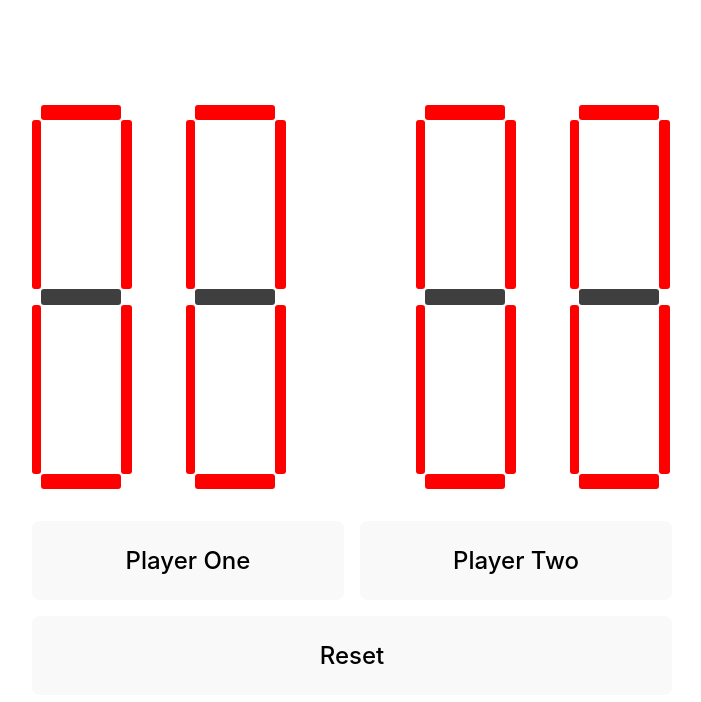
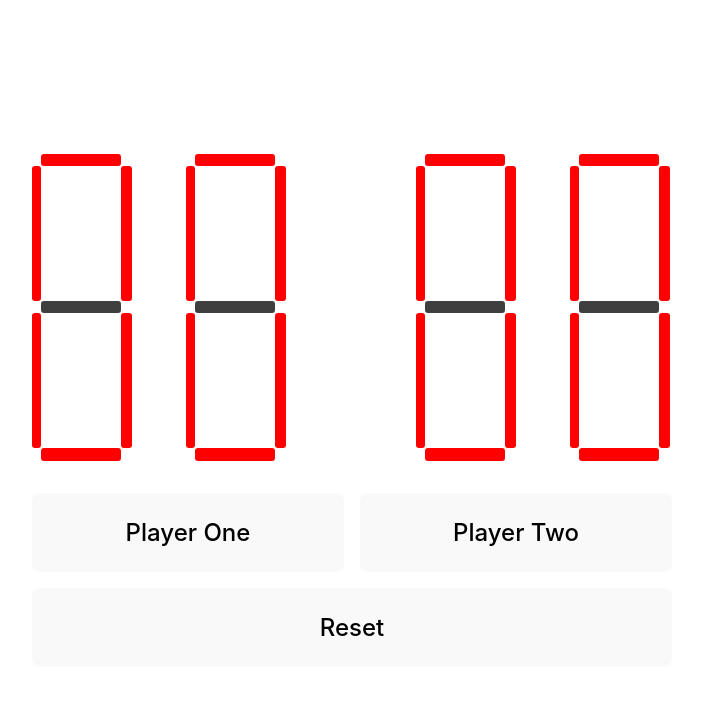
Before and after one commit to oslokommune/bordtennis, a Vue app: page / in a window 1280 px wide. Shown: the top 702 px of the page, without its empty margins (288-989 px from the left). Built offline with nearby package versions, Linux system fonts and the light colour scheme.

Commit message:
👌 Improve styling on desktop

```diff
--- a/src/App.vue
+++ b/src/App.vue
@@ -68,11 +68,13 @@ export default {
 }
 
 .Scoreboard {
+	max-height: 40%;
 	height: 50%;
 	width: 100%;
 }
 
 .controls {
+	max-height: 20%;
 	width: 100%;
 	margin-top: 2em;
 
--- a/src/style.css
+++ b/src/style.css
@@ -73,7 +73,6 @@ button:focus-visible {
 	display: flex;
 	justify-content: space-between;
 
-  max-width: 1280px;
   text-align: center;
 }
 
```
